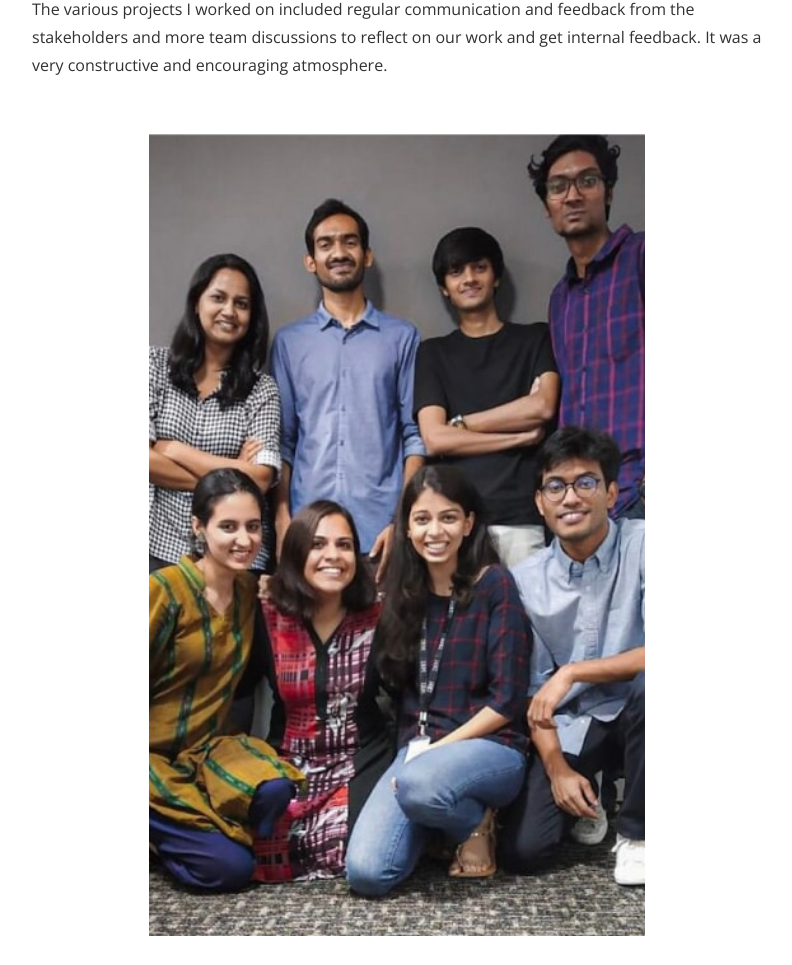
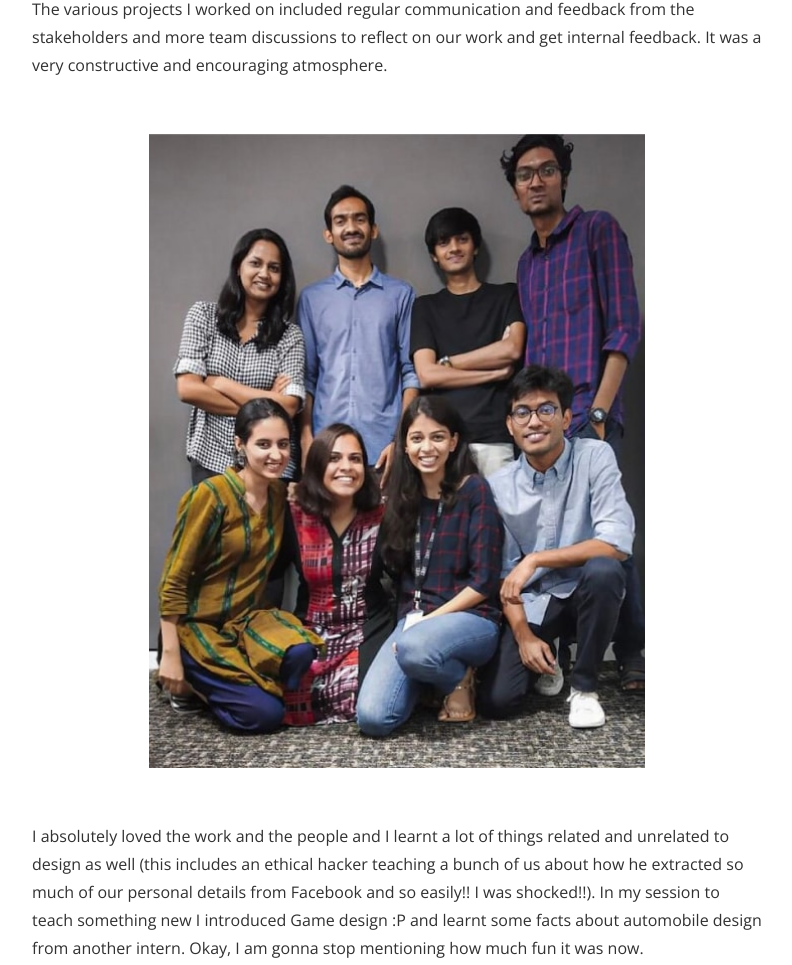
Before and after one commit to VishnuPriyan1998/VishnuPriyan1998.github.io, a plain HTML site: page ibm.html in a window 1280 px wide. Shown: the part 1817-2782 px from the top of the page, without its empty margins (243-1035 px from the left). Drawn offline with nearby package versions, Linux system fonts and the light colour scheme.

Commit message:
Update style.css

```diff
--- a/style.css
+++ b/style.css
@@ -306,7 +306,7 @@ blockquote{
 
 .projectimage{
 	width: calc(100% - 234px);
-	padding-top: 110%;
+	padding-top: 87%;
 	background-size: cover;
 	background-position: center;
   	background-repeat: no-repeat;
```
